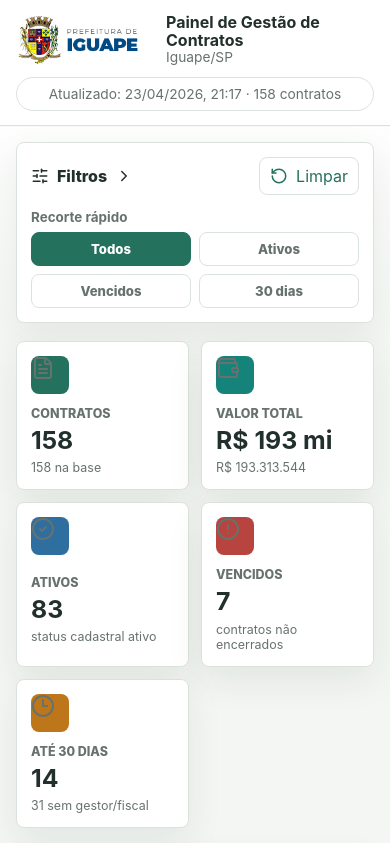
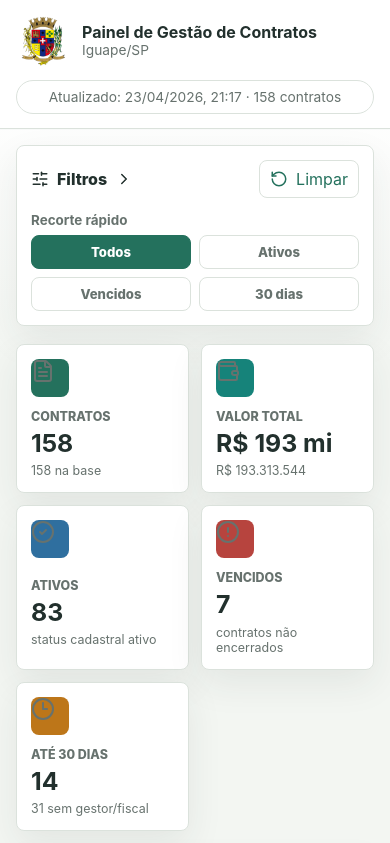
Before and after one commit to matheuhenriqu/painel-contratos-iguape-sp, a plain HTML site: page index.html in a window 390 px wide. Shown: the top 843 px of the page. Drawn offline with Linux system fonts and the light colour scheme.

Commit message:
Use crest logo in header

```diff
--- a/index.html
+++ b/index.html
@@ -18,7 +18,7 @@
   <body>
     <header class="topbar">
       <div class="brand">
-        <img class="brand-logo" src="assets/logo-prefeitura-iguape.png" alt="Prefeitura de Iguape" decoding="async">
+        <img class="brand-logo" src="assets/apple-touch-icon.png" alt="Brasão da Prefeitura de Iguape" decoding="async">
         <div class="brand-copy">
           <span>Prefeitura Municipal de Iguape</span>
           <h1>Painel de Gestão de Contratos</h1>
--- a/styles.css
+++ b/styles.css
@@ -88,9 +88,9 @@ select:focus-visible {
 
 .brand-logo {
   display: block;
-  width: clamp(142px, 12vw, 172px);
-  height: auto;
-  max-height: 60px;
+  width: clamp(54px, 5vw, 66px);
+  height: clamp(54px, 5vw, 66px);
+  max-height: none;
   flex: 0 0 auto;
   object-fit: contain;
 }
@@ -944,8 +944,8 @@ td.muted,
   }
 
   .brand-logo {
-    width: 138px;
-    max-height: 50px;
+    width: 54px;
+    height: 54px;
   }
 
   .brand-copy span {
@@ -1215,7 +1215,8 @@ td.muted,
   }
 
   .brand-logo {
-    width: 124px;
+    width: 48px;
+    height: 48px;
   }
 
   .brand h1 {
```
